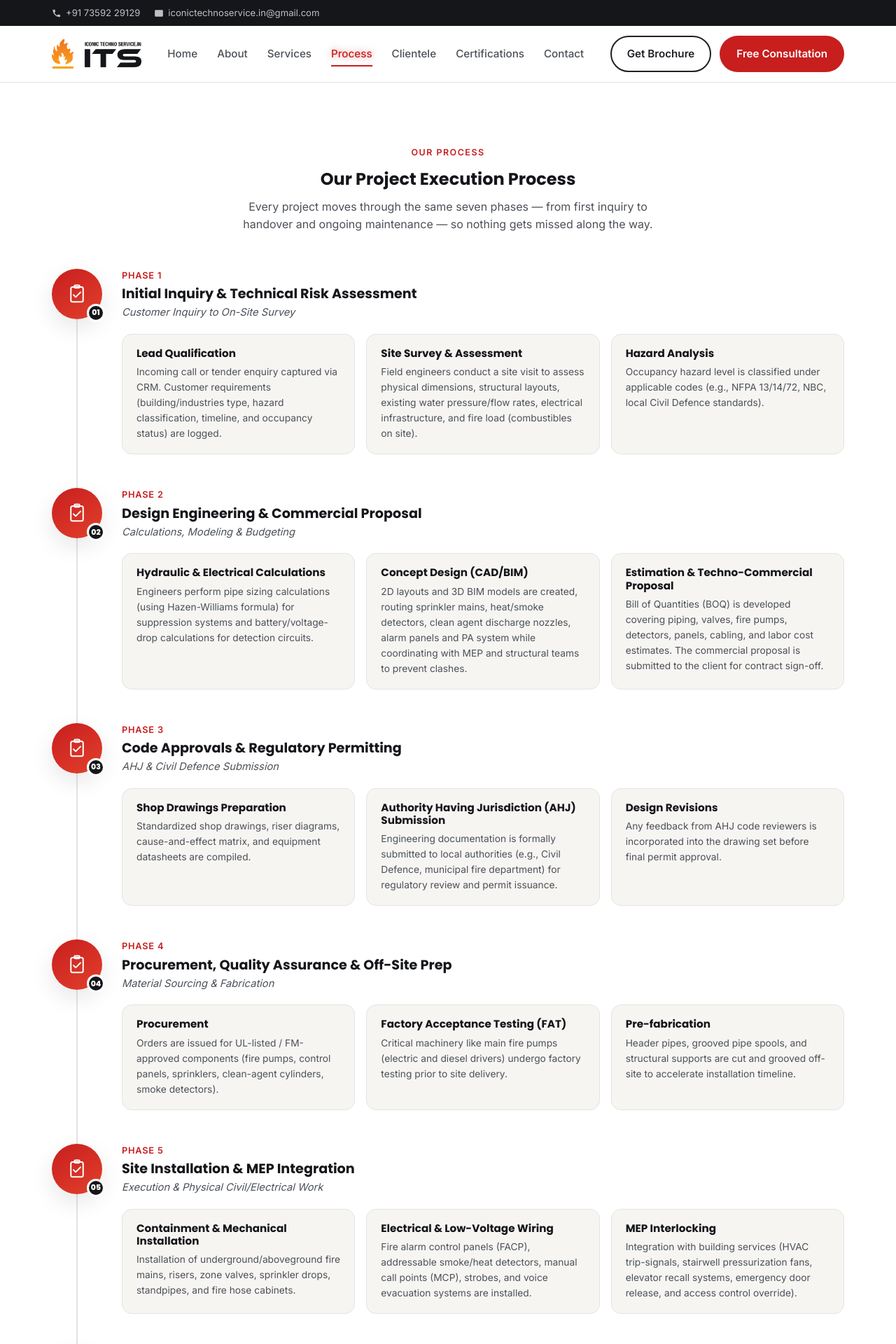
After one commit to shahbazkhan74659-crypto/Fireservice-portfolio, a Django app: page /process/ in a window 1280 px wide. The commit adds this page. Shown: the top 1920 px of the page at 70% size. Run offline with Django 5.2, Linux system fonts and the light colour scheme.

Commit message:
Added Process page
Co-Authored-By: Claude Sonnet 5 <noreply@anthropic.com>
Claude-Session: https://claude.ai/code/session_018XDqwqiizmPueVrUs8uoMt

```diff
--- a/core/urls.py
+++ b/core/urls.py
@@ -8,6 +8,7 @@ from core.views import (
     ClienteleView,
     ContactPageView,
     HomeView,
+    ProcessView,
     SurveyPageView,
 )
 
@@ -15,6 +16,7 @@ urlpatterns = [
     path('', HomeView.as_view(), name='home'),
     path('about/', AboutView.as_view(), name='about'),
     path('clientele/', ClienteleView.as_view(), name='clientele'),
+    path('process/', ProcessView.as_view(), name='process'),
     path('brochure/', BrochureView.as_view(), name='brochure'),
     path('certifications/', CertificationsView.as_view(), name='certifications'),
     path('survey/', SurveyPageView.as_view(), name='survey'),
--- a/core/views.py
+++ b/core/views.py
@@ -13,6 +13,10 @@ class AboutView(TemplateView):
 
 class ClienteleView(TemplateView):
     template_name = 'clientele.html'
+
+
+class ProcessView(TemplateView):
+    template_name = 'process.html'
 
 
 class BrochureView(TemplateView):
--- a/static/css/style.css
+++ b/static/css/style.css
@@ -228,6 +228,29 @@ p{margin:0 0 1em;}
 .process__step h3{font-size:1.05rem;}
 .process__step p{color:var(--ink-600);font-size:.9rem;margin:0;}
 
+/* ============ Process phases (timeline) ============ */
+.phase-list{position:relative;display:flex;flex-direction:column;gap:48px;}
+.phase-list::before{content:'';position:absolute;left:35px;top:8px;bottom:8px;width:2px;background:var(--line);}
+.phase{display:grid;grid-template-columns:72px 1fr;gap:28px;position:relative;}
+.phase__marker{
+  position:relative;z-index:1;width:72px;height:72px;border-radius:50%;flex-shrink:0;
+  background:linear-gradient(145deg,var(--red-600),var(--red-500));display:flex;align-items:center;justify-content:center;
+  box-shadow:var(--shadow-md);
+}
+.phase__marker svg{width:30px;height:30px;fill:none;stroke:#fff;stroke-width:1.6;stroke-linecap:round;stroke-linejoin:round;}
+.phase__marker-num{
+  position:absolute;bottom:-4px;right:-4px;width:26px;height:26px;border-radius:50%;
+  background:var(--ink-900);color:#fff;font-family:var(--ff-display);font-weight:800;font-size:.68rem;
+  display:flex;align-items:center;justify-content:center;border:3px solid var(--paper);
+}
+.phase__label{color:var(--red-600);font-weight:700;font-size:.8rem;text-transform:uppercase;letter-spacing:.06em;margin:0 0 4px;}
+.phase__content h3{font-size:1.2rem;margin-bottom:4px;}
+.phase__tagline{color:var(--ink-600);font-style:italic;font-size:.92rem;margin-bottom:18px;}
+.phase__items{display:grid;grid-template-columns:repeat(3,1fr);gap:16px;}
+.phase__item{background:var(--tint);border:1px solid var(--line);border-radius:var(--radius);padding:18px 20px;}
+.phase__item h4{font-size:.95rem;margin:0 0 6px;color:var(--ink-900);}
+.phase__item p{font-size:.86rem;color:var(--ink-600);margin:0;}
+
 /* ============ Why choose us ============ */
 .grid--why{grid-template-columns:repeat(3,1fr);}
 .why{padding:26px;border-radius:var(--radius);background:rgba(255,255,255,.04);border:1px solid rgba(255,255,255,.08);}
@@ -368,12 +391,18 @@ p{margin:0 0 1em;}
   .about__media{margin-bottom:40px;}
   .stats__grid{grid-template-columns:repeat(2,1fr);gap:20px;}
   .stat{border-right:none;border-bottom:1px solid rgba(255,255,255,.1);padding-bottom:14px;}
+  .phase__items{grid-template-columns:1fr;}
 }
 @media (max-width:600px){
   .about__pic{width:150px;}
   .about__pic--tl{top:-16px;left:-16px;}
   .about__pic--br{bottom:-16px;right:-16px;}
   .grid--services,.grid--why,.grid--mission,.cert-grid{grid-template-columns:1fr;}
+  .phase{grid-template-columns:52px 1fr;gap:16px;}
+  .phase__marker{width:52px;height:52px;}
+  .phase__marker svg{width:22px;height:22px;}
+  .phase__marker-num{width:20px;height:20px;font-size:.6rem;}
+  .phase-list::before{left:25px;}
   .logo-grid{grid-template-columns:repeat(2,1fr);}
   .form-row{grid-template-columns:1fr;}
   .topbar__inner{flex-direction:column;align-items:flex-start;}
--- a/static/js/site.js
+++ b/static/js/site.js
@@ -58,7 +58,7 @@ document.addEventListener('DOMContentLoaded', () => {
   };
 
   // Scroll reveal for cards/sections
-  const revealTargets = document.querySelectorAll('.card, .process__step, .why, .about__media, .about__text, .logo-card, .cert-card');
+  const revealTargets = document.querySelectorAll('.card, .process__step, .why, .about__media, .about__text, .logo-card, .cert-card, .phase');
   revealTargets.forEach(el => el.classList.add('reveal'));
 
   const observer = new IntersectionObserver((entries) => {
--- a/templates/base.html
+++ b/templates/base.html
@@ -73,6 +73,7 @@
       <h4>Quick Links</h4>
       <a href="/about/">About Us</a>
       <a href="/services/">Services</a>
+      <a href="/process/">Process</a>
       <a href="/clientele/">Clientele</a>
       <a href="/certifications/">Certifications</a>
       <a href="/contact/">Contact</a>
--- /dev/null
+++ b/templates/process.html
@@ -0,0 +1,213 @@
+{% extends "base.html" %}
+
+{% block title %}Our Process | Iconic Techno Service{% endblock %}
+{% block meta_description %}From initial inquiry to handover and AMC &mdash; the 7-phase process Iconic Techno Service follows to design, approve, install and commission every fire &amp; life-safety project.{% endblock %}
+
+{% block content %}
+
+  <!-- ===== Process intro ===== -->
+  <section class="section" id="process">
+    <div class="container">
+      <div class="section__head">
+        <p class="eyebrow">Our Process</p>
+        <h2>Our Project Execution Process</h2>
+        <p class="section__sub">Every project moves through the same seven phases &mdash; from first inquiry to handover and ongoing maintenance &mdash; so nothing gets missed along the way.</p>
+      </div>
+
+      <div class="phase-list">
+        <div class="phase">
+          <div class="phase__marker">
+            <svg viewBox="0 0 24 24"><rect x="5" y="4" width="14" height="17" rx="2"/><rect x="9" y="2" width="6" height="3" rx="1"/><path d="M8 13l2.5 2.5L16 10"/></svg>
+            <span class="phase__marker-num">01</span>
+          </div>
+          <div class="phase__content">
+            <p class="phase__label">Phase 1</p>
+            <h3>Initial Inquiry &amp; Technical Risk Assessment</h3>
+            <p class="phase__tagline">Customer Inquiry to On-Site Survey</p>
+            <div class="phase__items">
+              <div class="phase__item">
+                <h4>Lead Qualification</h4>
+                <p>Incoming call or tender enquiry captured via CRM. Customer requirements (building/industries type, hazard classification, timeline, and occupancy status) are logged.</p>
+              </div>
+              <div class="phase__item">
+                <h4>Site Survey &amp; Assessment</h4>
+                <p>Field engineers conduct a site visit to assess physical dimensions, structural layouts, existing water pressure/flow rates, electrical infrastructure, and fire load (combustibles on site).</p>
+              </div>
+              <div class="phase__item">
+                <h4>Hazard Analysis</h4>
+                <p>Occupancy hazard level is classified under applicable codes (e.g., NFPA 13/14/72, NBC, local Civil Defence standards).</p>
+              </div>
+            </div>
+          </div>
+        </div>
+
+        <div class="phase">
+          <div class="phase__marker">
+            <svg viewBox="0 0 24 24"><rect x="5" y="4" width="14" height="17" rx="2"/><rect x="9" y="2" width="6" height="3" rx="1"/><path d="M8 13l2.5 2.5L16 10"/></svg>
+            <span class="phase__marker-num">02</span>
+          </div>
+          <div class="phase__content">
+            <p class="phase__label">Phase 2</p>
+            <h3>Design Engineering &amp; Commercial Proposal</h3>
+            <p class="phase__tagline">Calculations, Modeling &amp; Budgeting</p>
+            <div class="phase__items">
+              <div class="phase__item">
+                <h4>Hydraulic &amp; Electrical Calculations</h4>
+                <p>Engineers perform pipe sizing calculations (using Hazen-Williams formula) for suppression systems and battery/voltage-drop calculations for detection circuits.</p>
+              </div>
+              <div class="phase__item">
+                <h4>Concept Design (CAD/BIM)</h4>
+                <p>2D layouts and 3D BIM models are created, routing sprinkler mains, heat/smoke detectors, clean agent discharge nozzles, alarm panels and PA system while coordinating with MEP and structural teams to prevent clashes.</p>
+              </div>
+              <div class="phase__item">
+                <h4>Estimation &amp; Techno-Commercial Proposal</h4>
+                <p>Bill of Quantities (BOQ) is developed covering piping, valves, fire pumps, detectors, panels, cabling, and labor cost estimates. The commercial proposal is submitted to the client for contract sign-off.</p>
+              </div>
+            </div>
+          </div>
+        </div>
+
+        <div class="phase">
+          <div class="phase__marker">
+            <svg viewBox="0 0 24 24"><rect x="5" y="4" width="14" height="17" rx="2"/><rect x="9" y="2" width="6" height="3" rx="1"/><path d="M8 13l2.5 2.5L16 10"/></svg>
+            <span class="phase__marker-num">03</span>
+          </div>
+          <div class="phase__content">
+            <p class="phase__label">Phase 3</p>
+            <h3>Code Approvals &amp; Regulatory Permitting</h3>
+            <p class="phase__tagline">AHJ &amp; Civil Defence Submission</p>
+            <div class="phase__items">
+              <div class="phase__item">
+                <h4>Shop Drawings Preparation</h4>
+                <p>Standardized shop drawings, riser diagrams, cause-and-effect matrix, and equipment datasheets are compiled.</p>
+              </div>
+              <div class="phase__item">
+                <h4>Authority Having Jurisdiction (AHJ) Submission</h4>
+                <p>Engineering documentation is formally submitted to local authorities (e.g., Civil Defence, municipal fire department) for regulatory review and permit issuance.</p>
+              </div>
+              <div class="phase__item">
+                <h4>Design Revisions</h4>
+                <p>Any feedback from AHJ code reviewers is incorporated into the drawing set before final permit approval.</p>
+              </div>
+            </div>
+          </div>
+        </div>
+
+        <div class="phase">
+          <div class="phase__marker">
+            <svg viewBox="0 0 24 24"><rect x="5" y="4" width="14" height="17" rx="2"/><rect x="9" y="2" width="6" height="3" rx="1"/><path d="M8 13l2.5 2.5L16 10"/></svg>
+            <span class="phase__marker-num">04</span>
+          </div>
+          <div class="phase__content">
+            <p class="phase__label">Phase 4</p>
+            <h3>Procurement, Quality Assurance &amp; Off-Site Prep</h3>
+            <p class="phase__tagline">Material Sourcing &amp; Fabrication</p>
+            <div class="phase__items">
+              <div class="phase__item">
+                <h4>Procurement</h4>
+                <p>Orders are issued for UL-listed / FM-approved components (fire pumps, control panels, sprinklers, clean-agent cylinders, smoke detectors).</p>
+              </div>
+              <div class="phase__item">
+                <h4>Factory Acceptance Testing (FAT)</h4>
+                <p>Critical machinery like main fire pumps (electric and diesel drivers) undergo factory testing prior to site delivery.</p>
+              </div>
+              <div class="phase__item">
+                <h4>Pre-fabrication</h4>
+                <p>Header pipes, grooved pipe spools, and structural supports are cut and grooved off-site to accelerate installation timeline.</p>
+              </div>
+            </div>
+          </div>
+        </div>
+
+        <div class="phase">
+          <div class="phase__marker">
+            <svg viewBox="0 0 24 24"><rect x="5" y="4" width="14" height="17" rx="2"/><rect x="9" y="2" width="6" height="3" rx="1"/><path d="M8 13l2.5 2.5L16 10"/></svg>
+            <span class="phase__marker-num">05</span>
+          </div>
+          <div class="phase__content">
+            <p class="phase__label">Phase 5</p>
+            <h3>Site Installation &amp; MEP Integration</h3>
+            <p class="phase__tagline">Execution &amp; Physical Civil/Electrical Work</p>
+            <div class="phase__items">
+              <div class="phase__item">
+                <h4>Containment &amp; Mechanical Installation</h4>
+                <p>Installation of underground/aboveground fire mains, risers, zone valves, sprinkler drops, standpipes, and fire hose cabinets.</p>
+              </div>
+              <div class="phase__item">
+                <h4>Electrical &amp; Low-Voltage Wiring</h4>
+                <p>Fire alarm control panels (FACP), addressable smoke/heat detectors, manual call points (MCP), strobes, and voice evacuation systems are installed.</p>
+              </div>
+              <div class="phase__item">
+                <h4>MEP Interlocking</h4>
+                <p>Integration with building services (HVAC trip-signals, stairwell pressurization fans, elevator recall systems, emergency door release, and access control override).</p>
+              </div>
+            </div>
+          </div>
+        </div>
+
+        <div class="phase">
+          <div class="phase__marker">
+            <svg viewBox="0 0 24 24"><rect x="5" y="4" width="14" height="17" rx="2"/><rect x="9" y="2" width="6" height="3" rx="1"/><path d="M8 13l2.5 2.5L16 10"/></svg>
+            <span class="phase__marker-num">06</span>
+          </div>
+          <div class="phase__content">
+            <p class="phase__label">Phase 6</p>
+            <h3>Testing, Commissioning (T&amp;C) &amp; Inspection</h3>
+            <p class="phase__tagline">Hydrostatic, Cause-and-Effect &amp; Final AHJ Sign-Off</p>
+            <div class="phase__items">
+              <div class="phase__item">
+                <h4>Hydrostatic Pressure Testing</h4>
+                <p>Piping networks undergo pressure testing (typically 200 psi for 2 hours per NFPA standards) to check for structural integrity and leaks.</p>
+              </div>
+              <div class="phase__item">
+                <h4>Integrated System Testing (IST)</h4>
+                <p>Simulation of real fire scenarios to verify that detection triggers alarms, shuts down HVAC dampers, releases clean agents, starts fire pumps, and sends remote signals to central monitoring.</p>
+              </div>
+              <div class="phase__item">
+                <h4>AHJ Final Inspection &amp; Certification</h4>
+                <p>Civil Defence / Fire Department officials inspect the physical site, witness live tests, and issue the Fire Safety Completion Certificate / Occupancy Permit.</p>
+              </div>
+            </div>
+          </div>
+        </div>
+
+        <div class="phase">
+          <div class="phase__marker">
+            <svg viewBox="0 0 24 24"><rect x="5" y="4" width="14" height="17" rx="2"/><rect x="9" y="2" width="6" height="3" rx="1"/><path d="M8 13l2.5 2.5L16 10"/></svg>
+            <span class="phase__marker-num">07</span>
+          </div>
+          <div class="phase__content">
+            <p class="phase__label">Phase 7</p>
+            <h3>Handover, Training &amp; Ongoing AMC</h3>
+            <p class="phase__tagline">As-Built Documentation &amp; Preventive Maintenance</p>
+            <div class="phase__items">
+              <div class="phase__item">
+                <h4>Client Handover Package</h4>
+                <p>Transfer of As-Built drawings, Operation &amp; Maintenance (O&amp;M) manuals, product warranty certificates, and test reports.</p>
+              </div>
+              <div class="phase__item">
+                <h4>Facility Staff Training</h4>
+                <p>Safety personnel and facility management are trained on operating the fire alarm panel, understanding system resets, emergency manual releases, and primary troubleshooting.</p>
+              </div>
+              <div class="phase__item">
+                <h4>Annual Maintenance Contract (AMC)</h4>
+                <p>Transition into periodic inspection routines (quarterly, bi-annual, and annual checks) as required by life-safety regulations.</p>
+              </div>
+            </div>
+          </div>
+        </div>
+      </div>
+    </div>
+  </section>
+
+  <!-- ===== CTA ===== -->
+  <section class="section section--dark">
+    <div class="container section__head">
+      <p class="eyebrow eyebrow--light">Start Your Project</p>
+      <h2 class="text-light">Ready to Begin Phase One?</h2>
+      <p class="section__sub section__sub--light">Get a free, no-obligation site survey and see how our proven process applies to your facility.</p>
+      <a href="/survey/" class="btn btn--primary btn--lg">Get Free Site Survey</a>
+    </div>
+  </section>
+
+{% endblock %}
```
Also changed, not shown: CLAUDE.md (+8 -3 lines).
